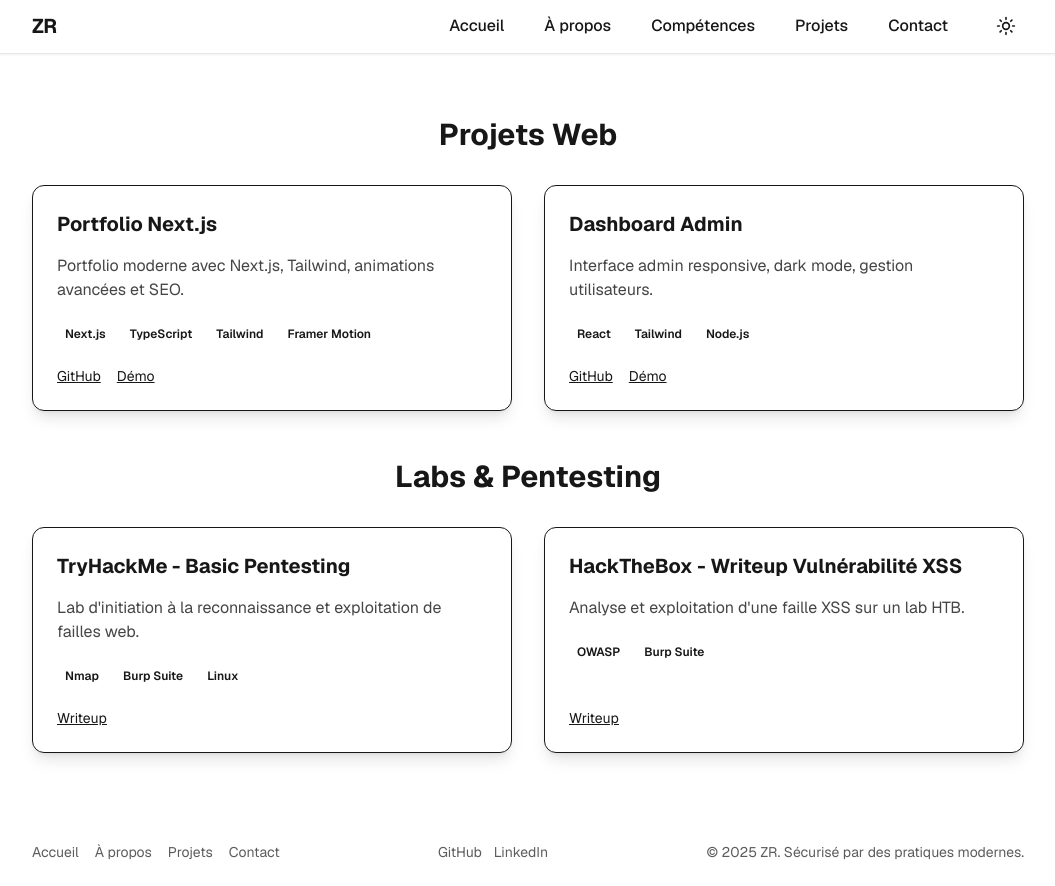
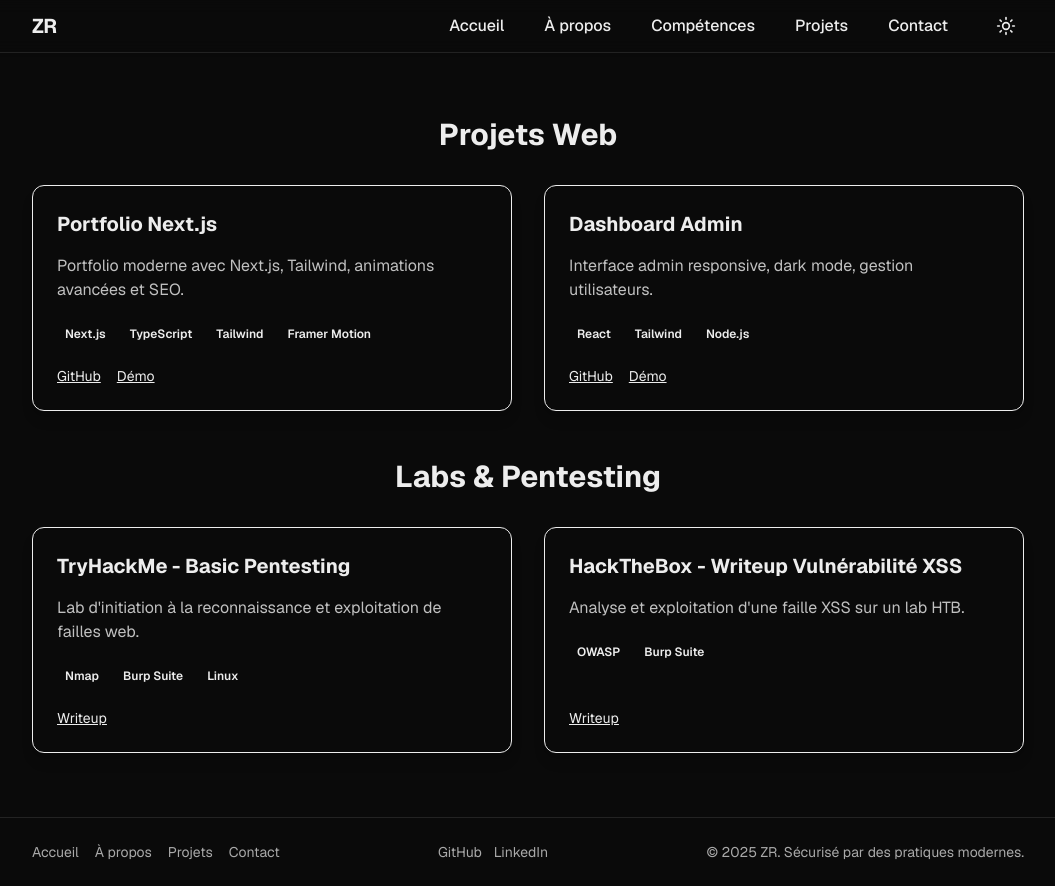
Before and after one commit to 4d8in/portfolio, a Next.js app: page /projects in a window 1280 px wide. Shown: the whole page, without its empty margins (112-1167 px from the left). Built offline with nearby package versions, Linux system fonts and the light colour scheme.

Commit message:
mise a jour

```diff
--- a/src/app/globals.css
+++ b/src/app/globals.css
@@ -1,8 +1,8 @@
 @import "tailwindcss";
 
 :root {
-  --background: #ffffff;
-  --foreground: #171717;
+  --background: #0a0a0a;
+  --foreground: #ededed;
 }
 
 @theme inline {
@@ -12,11 +12,19 @@
   --font-mono: var(--font-geist-mono);
 }
 
-@media (prefers-color-scheme: dark) {
-  :root {
-    --background: #0a0a0a;
-    --foreground: #ededed;
-  }
+/* Force dark mode par défaut */
+html {
+  color-scheme: dark;
+}
+
+html.dark {
+  --background: #0a0a0a;
+  --foreground: #ededed;
+}
+
+html.light {
+  --background: #ffffff;
+  --foreground: #171717;
 }
 
 body {
--- a/src/app/layout.tsx
+++ b/src/app/layout.tsx
@@ -26,7 +26,7 @@ export default function RootLayout({
   children: React.ReactNode;
 }>) {
   return (
-    <html lang="fr" suppressHydrationWarning>
+    <html lang="fr" suppressHydrationWarning className="dark">
       <body
         className={`${geistSans.variable} ${geistMono.variable} antialiased min-h-screen flex flex-col bg-background text-foreground`}
       >
```
